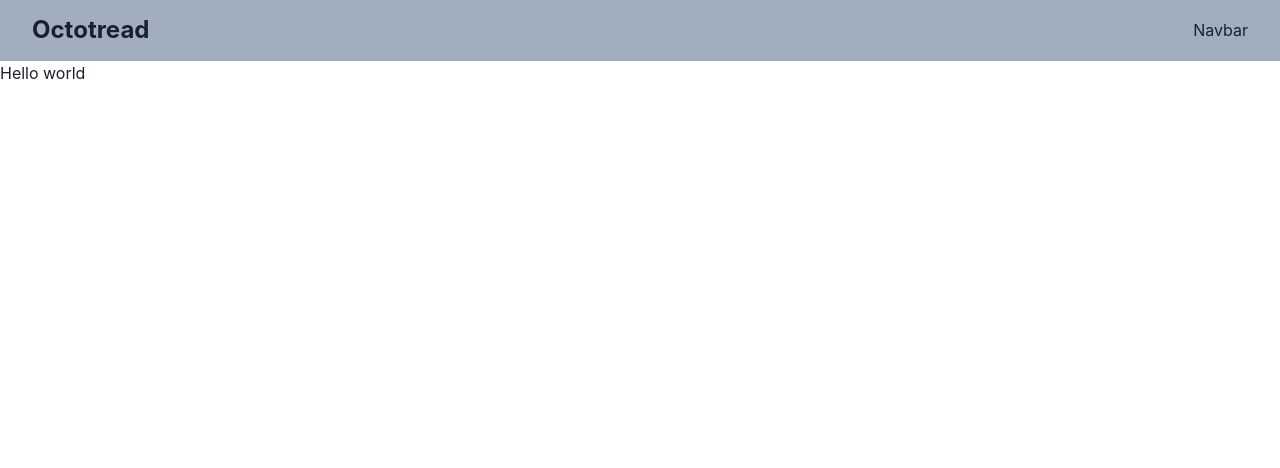
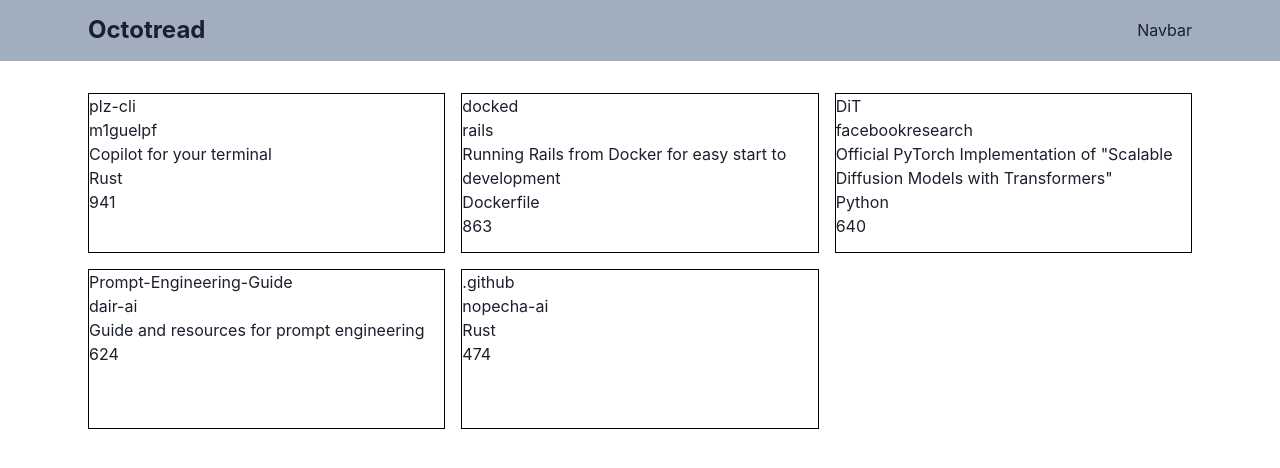
Before and after one commit to shaejaz/octo-tread, a React (Vite) app: page / in a window 1280 px wide. Shown: the top 468 px of the page. Built offline with nearby package versions, Linux system fonts and the light colour scheme.

Commit message:
add basic repo grid layout

```diff
--- /dev/null
+++ b/src/components/RepoLayouts/Grid/index.tsx
@@ -0,0 +1,37 @@
+import React from 'react'
+import { Text, Flex, SimpleGrid } from '@chakra-ui/react'
+
+interface Repository {
+  id: string
+  name: string
+  description: string
+  author: string
+  language: string
+  stars: number
+}
+
+export function Grid (props: { repos: Repository[] }): JSX.Element {
+  return (
+    <SimpleGrid columns={{ base: 1, sm: 2, md: 3 }} spacing={4}>
+      {props.repos.map((i, idx) =>
+        <Flex key={idx} direction={'column'} h={40} border={'1px solid black'}>
+          <Text>
+            {i.name}
+          </Text>
+          <Text>
+            {i.author}
+          </Text>
+          <Text>
+            {i.description}
+          </Text>
+          <Text>
+            {i.language}
+          </Text>
+          <Text>
+            {i.stars}
+          </Text>
+        </Flex>
+      )}
+    </SimpleGrid>
+  )
+}
--- a/src/layouts/Main/Toolbar.tsx
+++ b/src/layouts/Main/Toolbar.tsx
@@ -1,11 +1,10 @@
 import React from 'react'
-import { Box, Flex, Heading, Text } from '@chakra-ui/react'
+import { Flex, Heading, Text } from '@chakra-ui/react'
 
 export function Toolbar (): JSX.Element {
   return (
-    <Box>
-        <Flex bg={'gray.400'}>
-            <Flex flex={1} justify={'space-between'} align={'center'} px={8} py={4}>
+    <Flex as={'nav'} bg={'gray.400'} width={'full'} justify={'center'}>
+      <Flex flex={1} justify={'space-between'} align={'center'} px={6} py={4} maxW={'6xl'}>
         <Heading as={'h3'} fontSize={'2xl'}>
           Octotread
         </Heading>
@@ -17,6 +16,5 @@
         </Flex>
       </Flex>
     </Flex>
-    </Box>
   )
 }
--- a/src/layouts/Main/index.tsx
+++ b/src/layouts/Main/index.tsx
@@ -6,11 +6,11 @@
 export function Main (): JSX.Element {
   return (
     <>
-        <Toolbar />
+      <Toolbar />
 
-        <Box as={'main'}>
-            <Outlet />
-        </Box>
+      <Box as={'main'} width={'full'} maxW={'6xl'} margin={'auto'} px={6} py={8}>
+        <Outlet />
+      </Box>
     </>
   )
 }
--- a/src/routes/index.tsx
+++ b/src/routes/index.tsx
@@ -1,6 +1,7 @@
 import React from 'react'
 import { createBrowserRouter } from 'react-router-dom'
 import { Main } from '../layouts/Main'
+import { Grid } from '../components/RepoLayouts/Grid'
 
 const router = createBrowserRouter([
   {
@@ -9,7 +10,48 @@
     children: [
       {
         path: '/',
-        element: <div>Hello world</div>
+        element: <Grid repos={[
+          {
+            id: '123123123',
+            name: 'plz-cli',
+            description: 'Copilot for your terminal',
+            author: 'm1guelpf',
+            language: 'Rust',
+            stars: 941
+          },
+          {
+            id: '123123123',
+            name: 'docked',
+            description: 'Running Rails from Docker for easy start to development',
+            author: 'rails',
+            language: 'Dockerfile',
+            stars: 863
+          },
+          {
+            id: '123123123',
+            name: 'DiT',
+            description: 'Official PyTorch Implementation of "Scalable Diffusion Models with Transformers"',
+            author: 'facebookresearch',
+            language: 'Python',
+            stars: 640
+          },
+          {
+            id: '123123123',
+            name: 'Prompt-Engineering-Guide',
+            description: 'Guide and resources for prompt engineering',
+            author: 'dair-ai',
+            language: '',
+            stars: 624
+          },
+          {
+            id: '123123123',
+            name: '.github',
+            description: '',
+            author: 'nopecha-ai',
+            language: 'Rust',
+            stars: 474
+          }
+        ]} />
       }
     ]
   }
```
Lines whose indentation alone changed are shown as unchanged.
